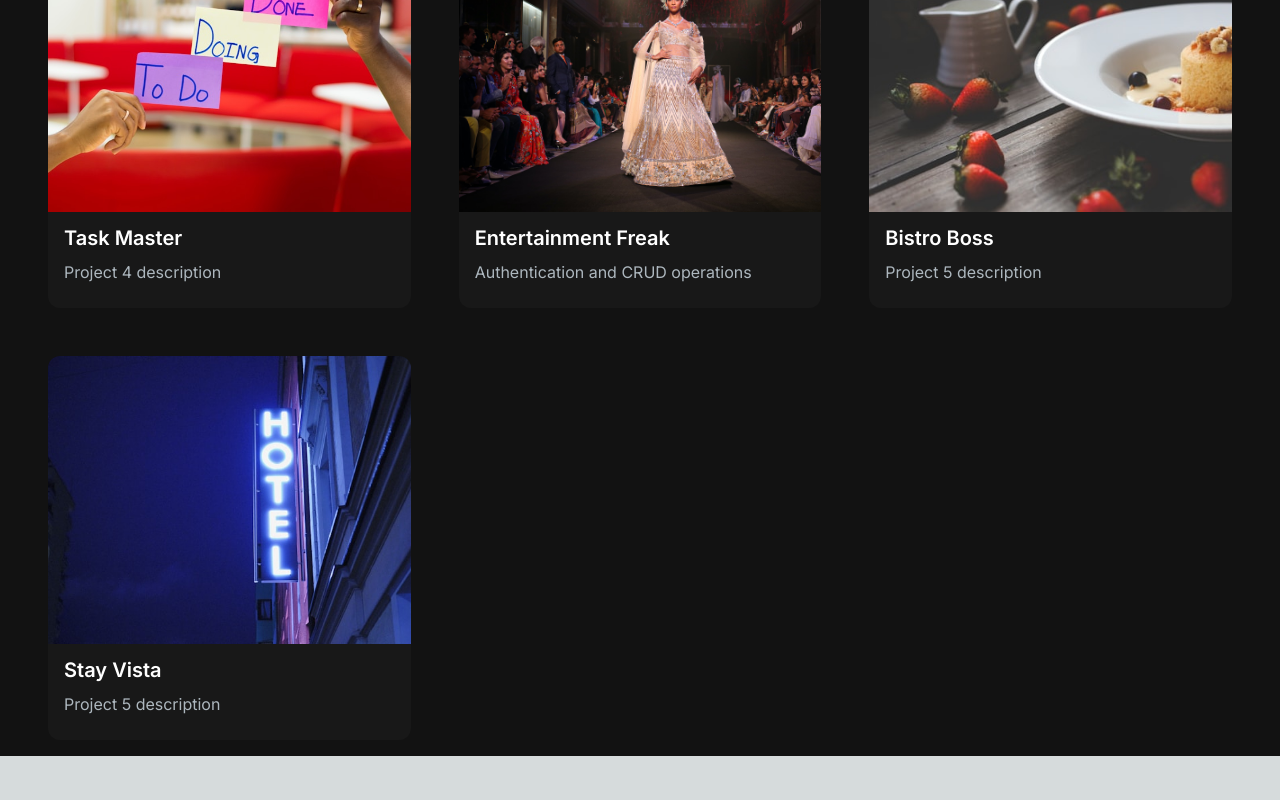
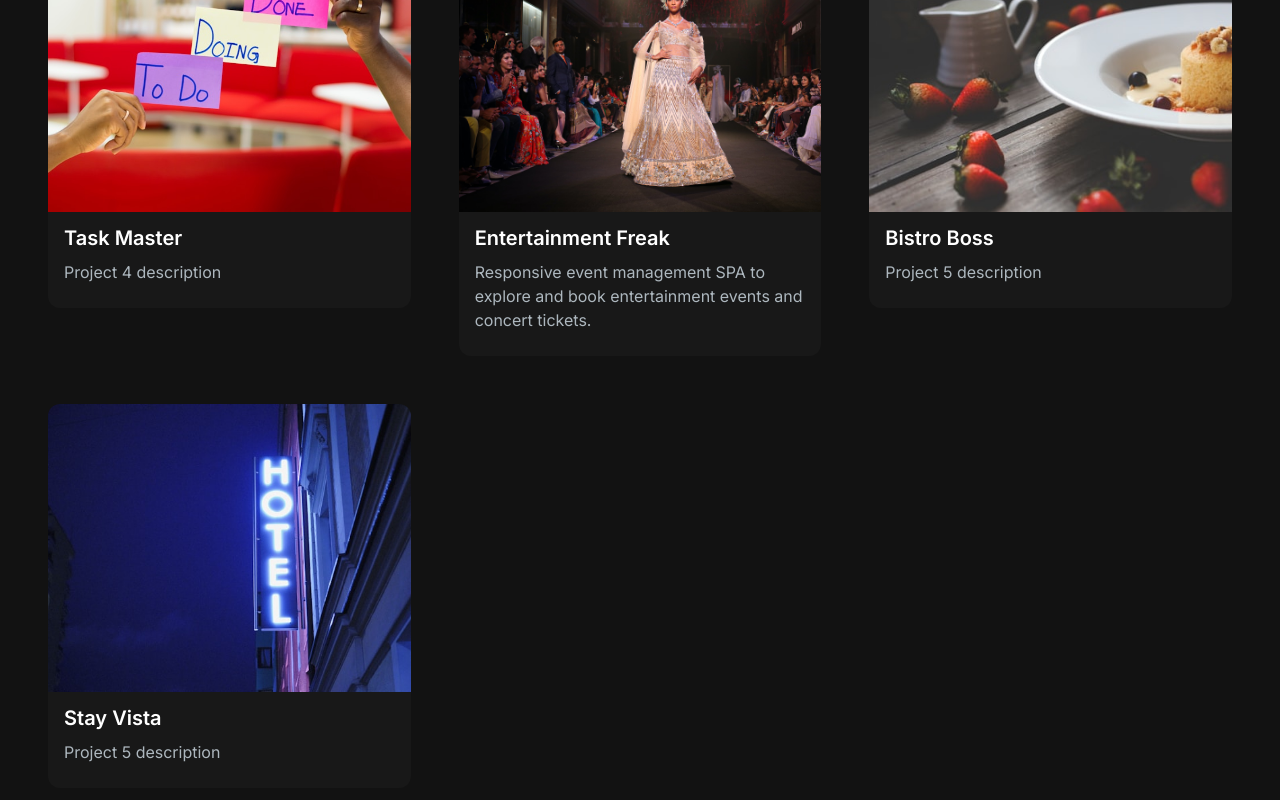
Before and after one commit to Rezwan66/shaikh-portfolio-nextjs, a Next.js app: page / in a window 1280 px wide. Shown: the part 1974-2774 px from the top of the page. Before the commit the page ends 2730 px from the top, so only its background shows below. Built offline with nearby package versions, Linux system fonts and the light colour scheme.

Commit message:
edited project data

```diff
--- a/src/app/components/ProjectsSection.jsx
+++ b/src/app/components/ProjectsSection.jsx
@@ -46,7 +46,8 @@ const projectsData = [
   {
     id: 5,
     title: 'Entertainment Freak',
-    description: 'Authentication and CRUD operations',
+    description:
+      'Responsive event management SPA to explore and book entertainment events and concert tickets.',
     image: '/images/projects/entertainment-freak.jpg',
     tag: ['All', 'Events Management'],
     gitUrl: '/',
```
